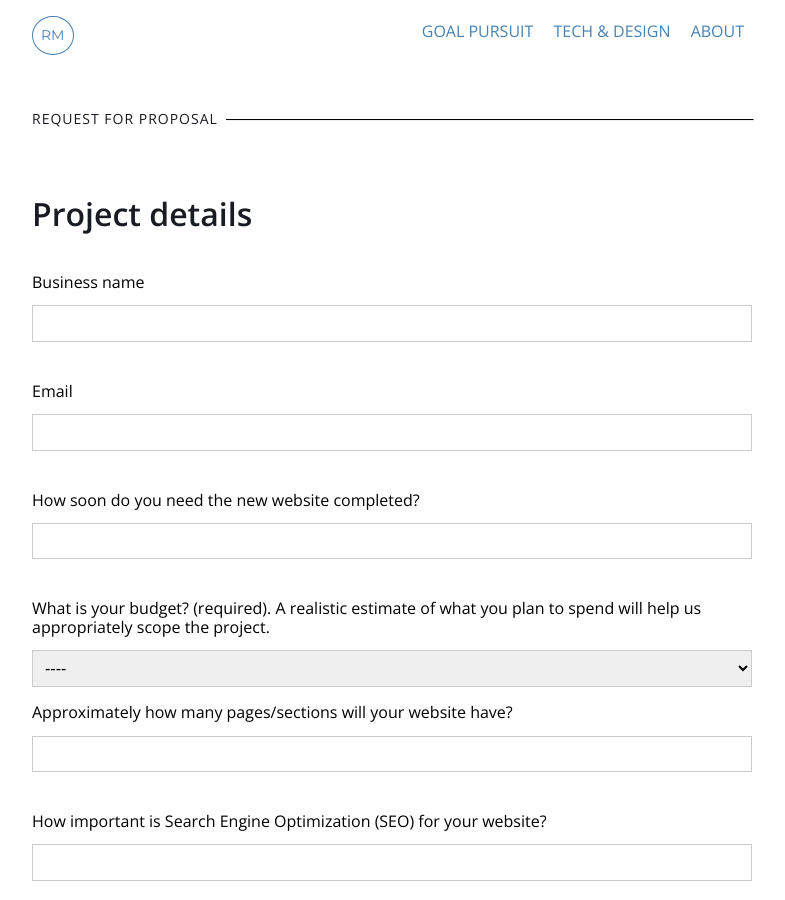
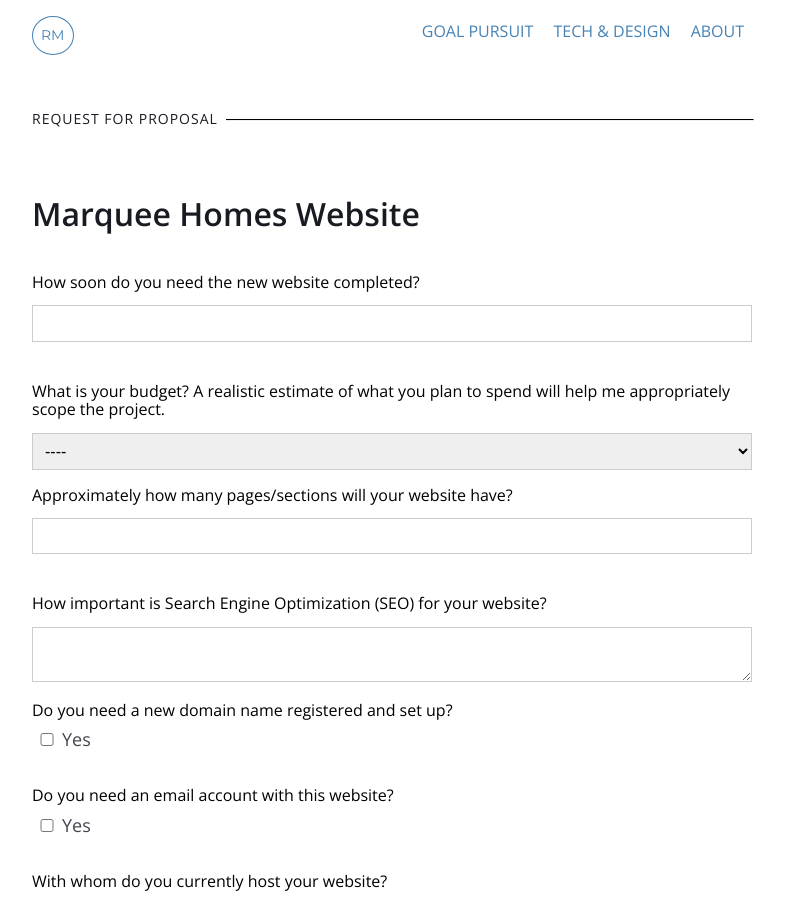
Before and after one commit to mcknightlabs/rtmup, a Jekyll site: the page built from rfp.html, in a window 1280 px wide and 900 px high. Shown: the whole window, without its empty margins (248-1033 px from the left). Built offline with Jekyll 4.4.1, drawn with Linux system fonts in a browser that asks for light colours.

Commit message:
updates rfp form

```diff
--- a/rfp.html
+++ b/rfp.html
@@ -9,20 +9,20 @@ layout: default
 	</div>
 
 	<form id="entry-form" method="post" action="https://formspree.io/rtm1088@gmail.com">
-		<h1>Project details</h1>
+		<h1>Marquee Homes Website</h1>
 		<br>
-		<label>Business name</label>
+		<!--<label>Business name</label>
 	    <p><input type="text" name="businessname"></p>
 	    <label>Email</label>
-	    <p><input name="email" type="email"></p>
+	    <p><input name="email" type="email"></p>-->
 	    <label>How soon do you need the new website completed?</label>
 	    <p><input type="text" name="deadline"></p>
-	    <label>What is your budget? (required). A realistic estimate of what you plan to spend will help us appropriately scope the project.</label><br>
+	    <label>What is your budget? A realistic estimate of what you plan to spend will help me appropriately scope the project.</label><br>
 	    <select name="" id="" class="" tabindex="8" aria-invalid="false"><option value="----" selected="selected">----</option><option value="Below $10,000">Below $10,000</option><option value="$10,000 - $20,000">$10,000 - $20,000</option><option value="$20,000 - $40,000">$20,000 - $40,000</option><option value="$40,000 - $80,000">$40,000 - $80,000</option><option value="Above $80,000">Above $80,000</option></select>
 	    <label>Approximately how many pages/sections will your website have?</label>
 	    <p><input type="text"  name="numberofpages"></p>
 	    <label>How important is Search Engine Optimization (SEO) for your website?</label>
-	    <p><input type="text"  name="seo"></p>
+	    <textarea name="seo" type="text"></textarea>
 	    <label>Do you need a new domain name registered and set up?</label>
 	    <p><input type="checkbox" name="newdomain">Yes</p>
 	    <label>Do you need an email account with this website?</label>
```
